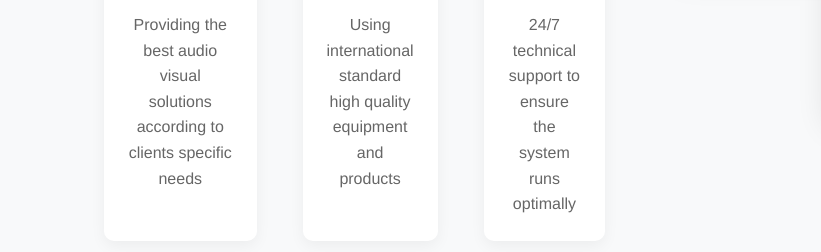
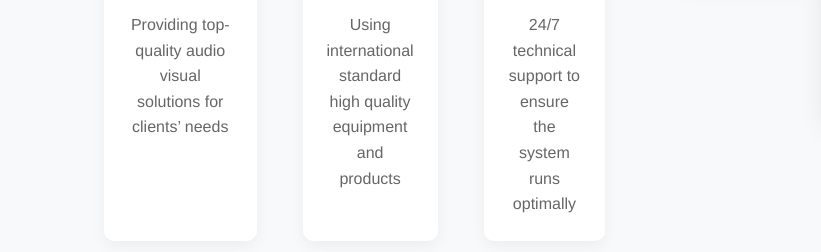
Before and after one commit to kazutedo/Company-profil-kanaan, a plain HTML site: page index.html in a window 1280 px wide. Shown: the part 1287-1539 px from the top of the page, 0-821 px from the left. Drawn offline with Linux system fonts and the light colour scheme.

Commit message:
add text

```diff
--- a/index.html
+++ b/index.html
@@ -79,8 +79,8 @@
                 <i class="fas fa-cogs"></i>
                 <h3>Profesional Solutions</h3>
                 <p>
-                  Providing the best audio visual solutions according to clients
-                  specific needs
+                  Providing top-quality audio visual solutions for clients’
+                  needs
                 </p>
               </div>
               <div class="feature-card">
```
